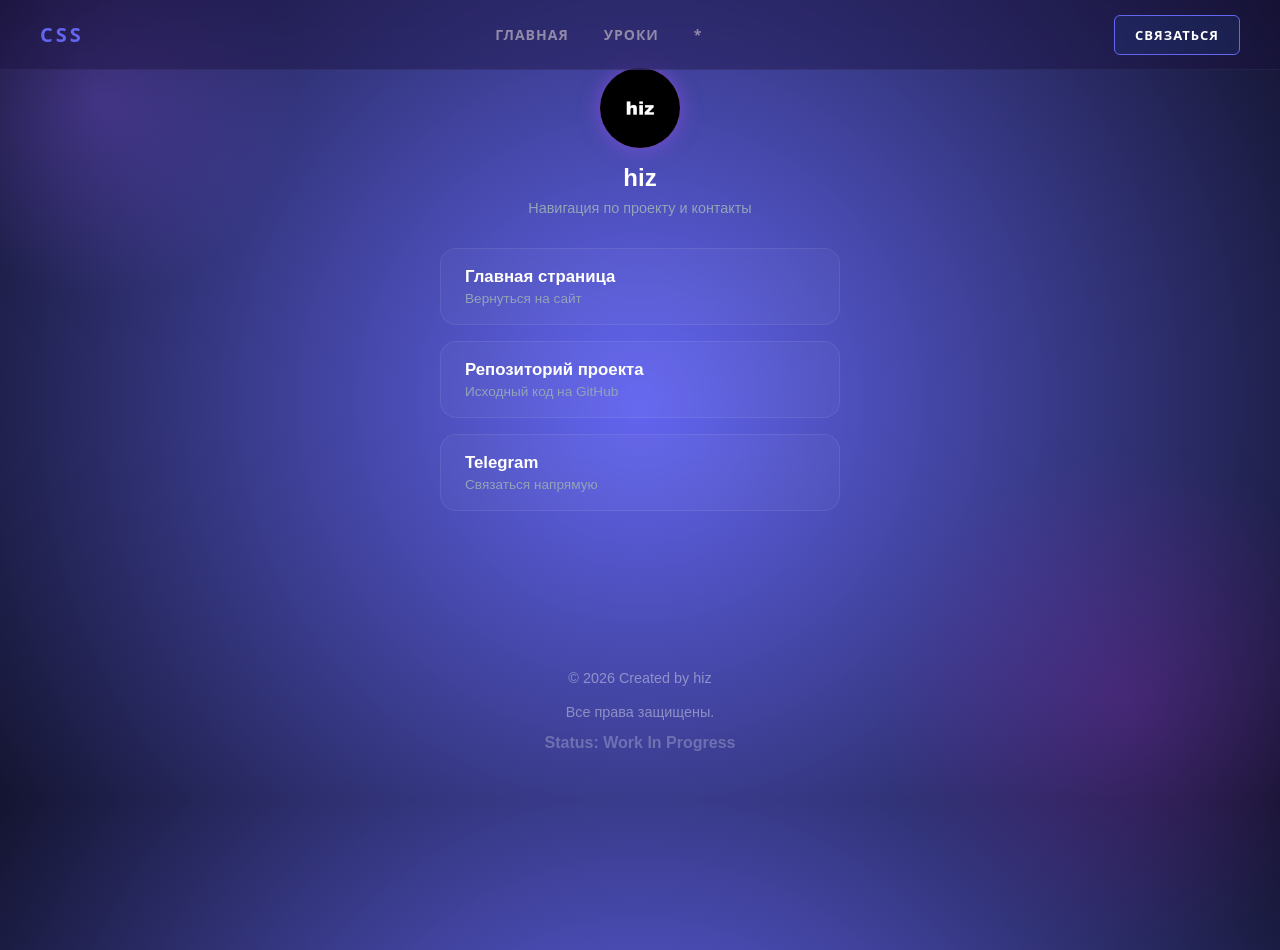
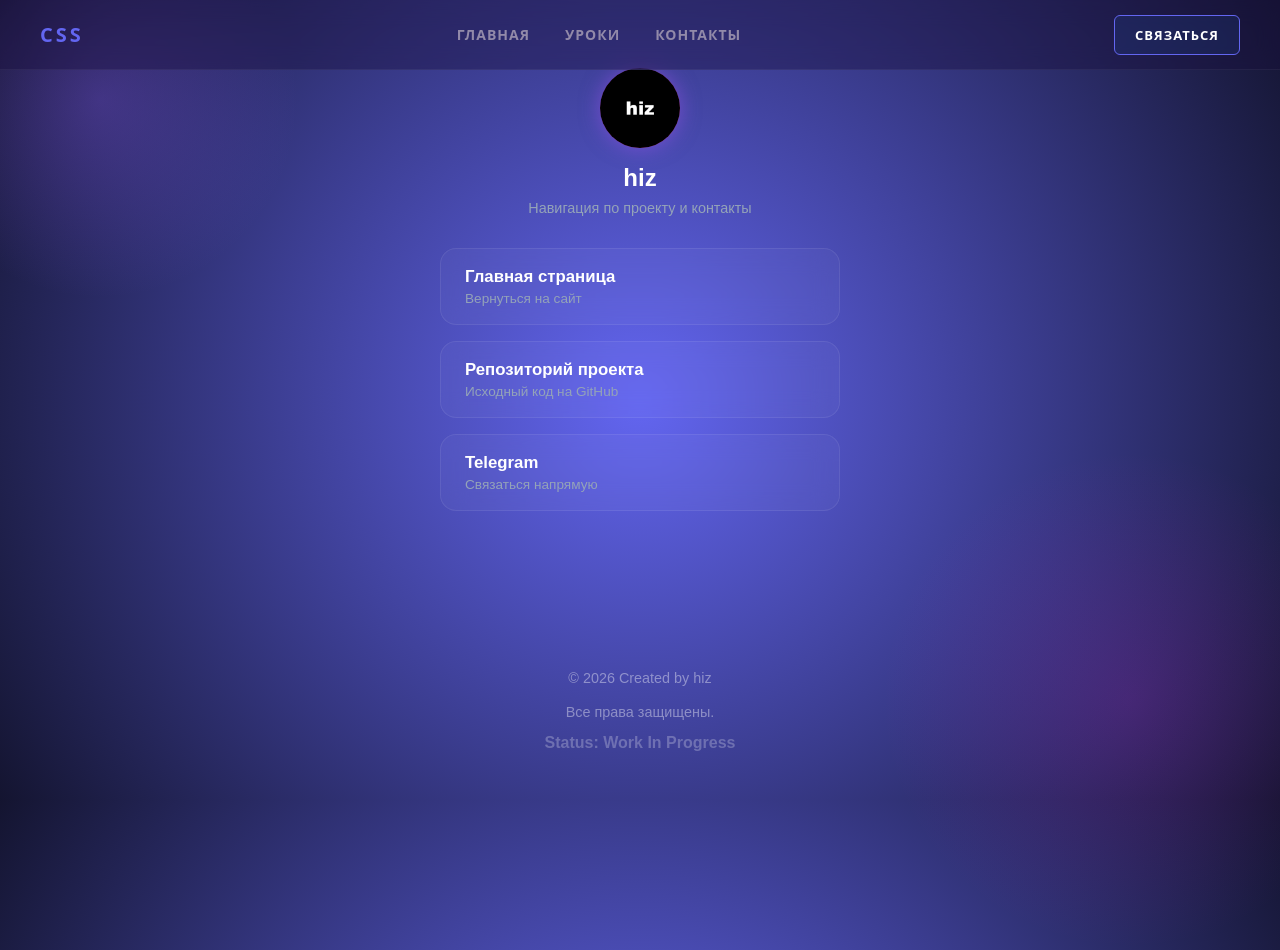
Before and after one commit to Hizikc/sfc, a website: page pages/links.html in a window 1280 px wide. Shown: the top 950 px of the page. Drawn offline with nearby package versions, Linux system fonts and the light colour scheme; files that its build step writes are made by us from their sources.

Commit message:
Поменял название 3 кнопки в панели header

```diff
--- a/blocks/header.html
+++ b/blocks/header.html
@@ -5,7 +5,7 @@
         <ul class="nav-list">
             <li><a href="index.html" class="nav-link">Главная</a></li>
             <li><a href="../pages/card.html" class="nav-link">Уроки</a></li>
-            <li><a href="../pages/links.html" class="nav-link">*</a></li>
+            <li><a href="../pages/links.html" class="nav-link">Контакты</a></li>
         </ul>
     </nav>
     <a href="#feedback" class="btn-connect">Связаться</a>
```
